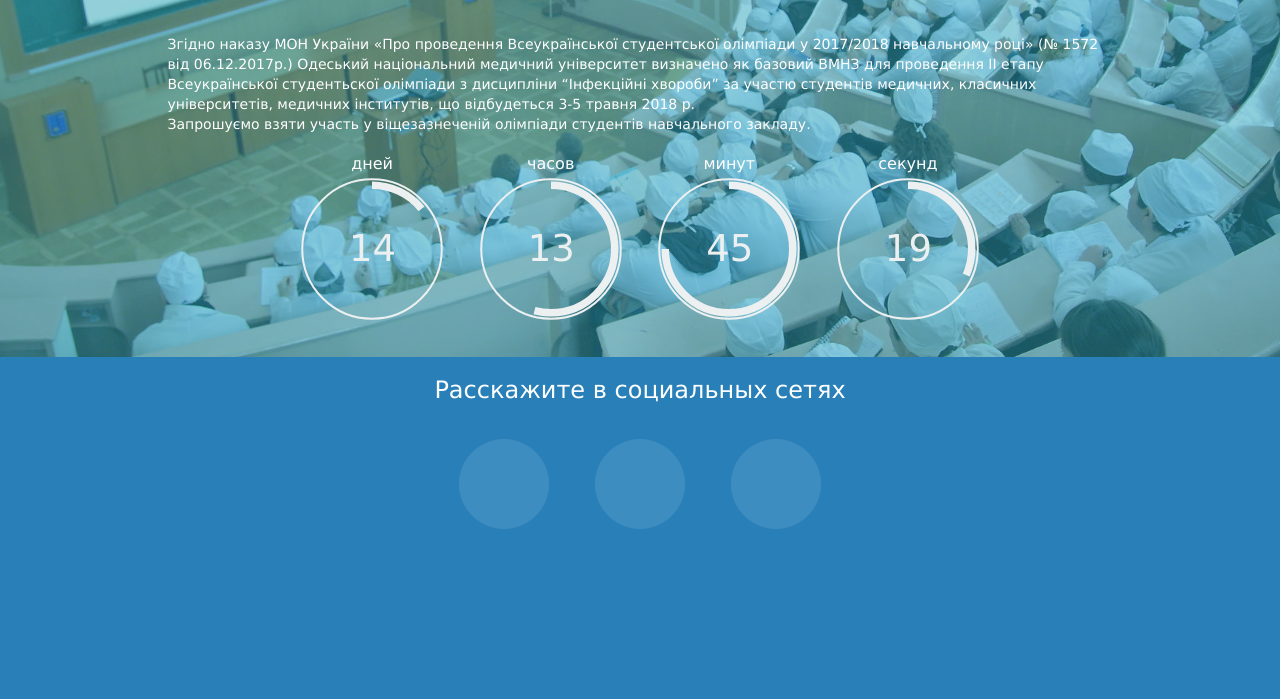
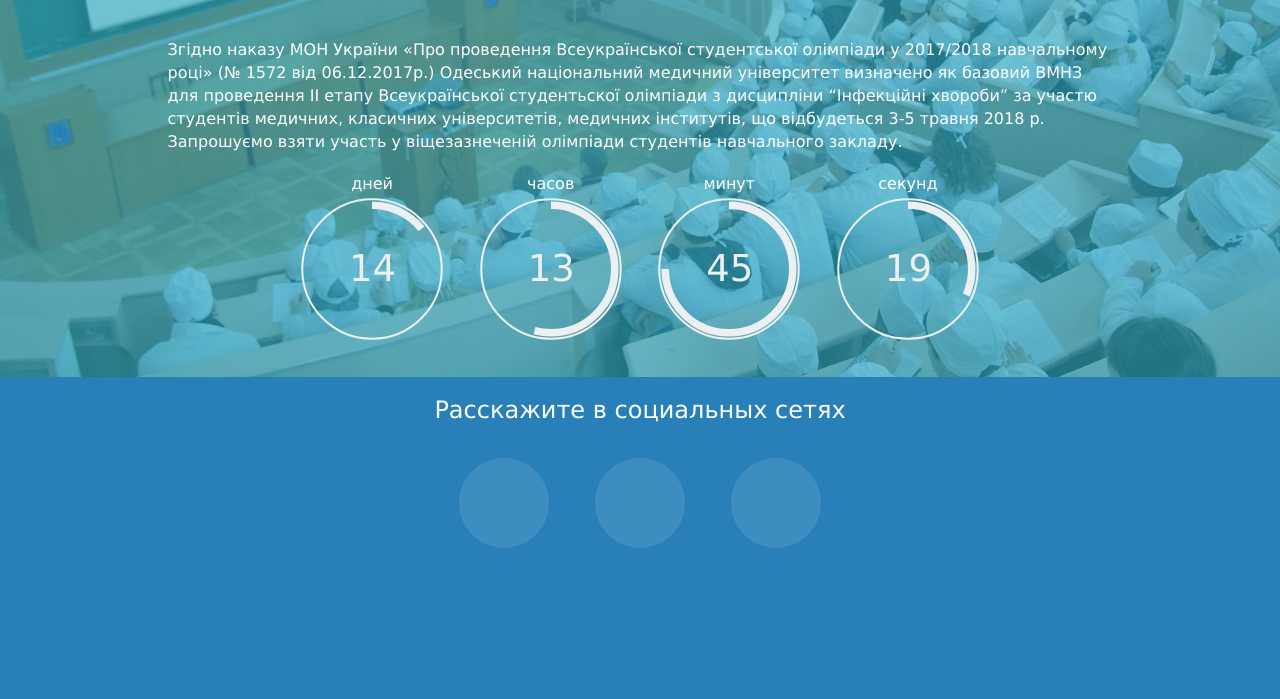
Before and after one commit to odmu/inf, a plain HTML site: page index.html in a window 1280 px wide. Shown: the part 101-800 px from the top of the page. Drawn offline with nearby package versions, Linux system fonts and the light colour scheme.

Commit message:
Update index.html

```diff
--- a/index.html
+++ b/index.html
@@ -327,7 +327,7 @@
 <body>
 
 <div class="block1" style="    background-image: url(https://odmu.github.io/inf/logo.jpeg); background-repeat: no-repeat;background-size: cover;">
-<div style="background: #30a7bd85;">
+<div style="background: #30a7bdad;">
 <div class="container" >
 
 	  <div class="row">
@@ -339,7 +339,7 @@
 
 
 	<div class="row animated fadeInDown delayTw">
-		<div class="col-sm-10 col-sm-offset-1 ">
+		<div class="col-sm-10 col-sm-offset-1" style="font-size: 16px;">
       <br>
       <br>
       Згідно наказу МОН України «Про проведення Всеукраїнської студентської олімпіади у 2017/2018 навчальному році» (№ 1572 від 06.12.2017р.) Одеський національний медичний університет визначено як базовий ВМНЗ для проведення ІІ етапу Всеукраїнської студентьскої олімпіади з дисципліни “Інфекційні хвороби” за участю студентів медичних, класичних університетів, медичних інститутів, що відбудеться 3-5 травня 2018 р.
```
